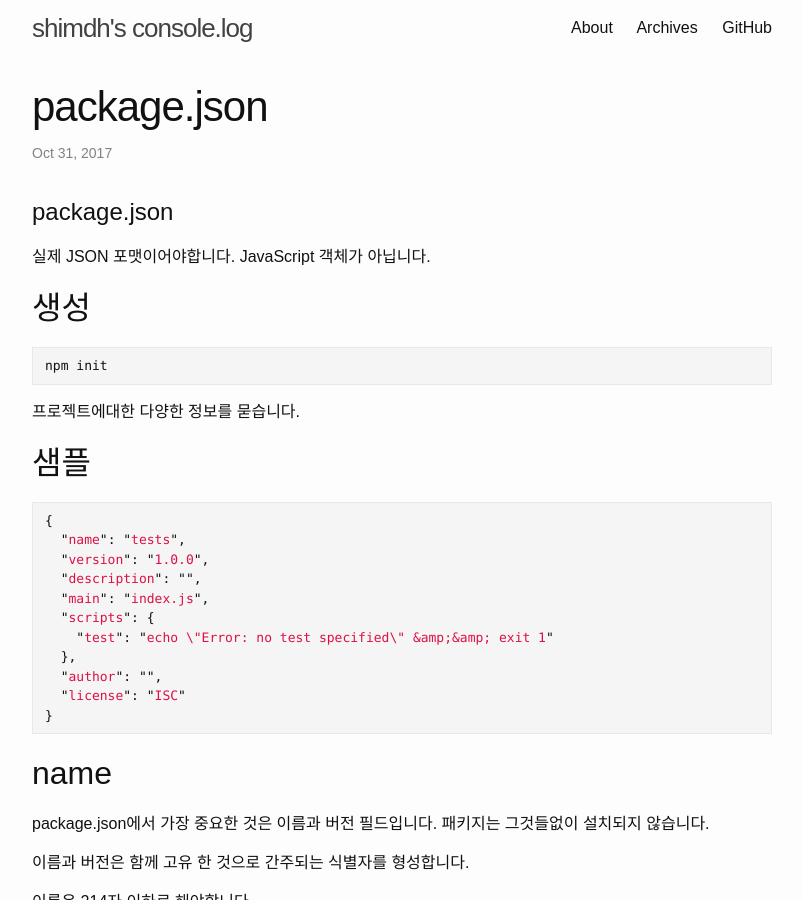
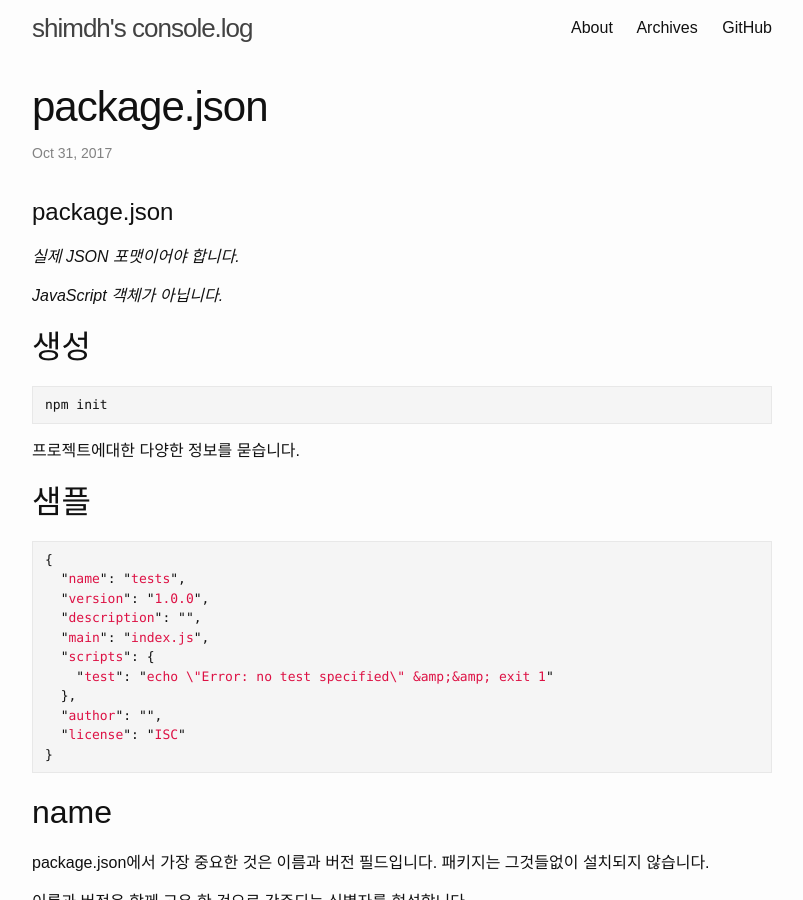
Before and after one commit to yous/whiteglass, a Jekyll site: the page built from _posts/2017-10-31-package.json.md, in a window 1280 px wide and 900 px high. Shown: the whole window, without its empty margins (238-1041 px from the left). Built offline with Jekyll 4.4.1, drawn with Linux system fonts in a browser that asks for light colours.

Commit message:
refactoring

````diff
--- a/_posts/2017-10-31-package.json.md
+++ b/_posts/2017-10-31-package.json.md
@@ -7,8 +7,9 @@ title: "package.json"
 package.json
 ==========
 
-실제 JSON 포맷이어야합니다.
-JavaScript 객체가 아닙니다.
+*실제 JSON 포맷이어야 합니다.*
+
+*JavaScript 객체가 아닙니다.*
 
 생성
 ------
@@ -20,7 +21,7 @@ npm init
 프로젝트에대한 다양한 정보를 묻습니다.
 
 샘플
--------
+---
 
 ```js
 {
@@ -37,7 +38,7 @@ npm init
 ```
 
 name
---------
+----
 
 package.json에서 가장 중요한 것은 이름과 버전 필드입니다. 패키지는 그것들없이 설치되지 않습니다.
 
@@ -52,7 +53,7 @@ package.json에서 가장 중요한 것은 이름과 버전 필드입니다. 패
 URL의 일부분이며 커맨드라인의 인수이고 폴더명입니다.
 
 version
-----------
+-------
 
 패키지를 변경하면 버전이 변경됩니다.
 
@@ -60,13 +61,13 @@ version
 
 
 scripts
----------
+-------
 
 여러 번 실행되는 스크립트 명령을 포함하는 dictionary입니다.
 
 
 dependencies
--------------------
+------------
 
 패키지 이름을 버전 범위에 매핑합니다.
 
@@ -126,7 +127,7 @@ dependencies
 
 
 devDependencies
--------------------------
+---------------
 
 외부 테스트 또는 문서화 프레임 워크를 다운로드하고 빌드할 필요가 있을 겁니다.
 
````
Also changed, not shown: _posts/2017-10-30-ts-check.md (+3 -3 lines), _posts/2017-11-01-rest-client-vs-code.md (+7 -7 lines), _posts/2017-11-06-npx.md (+3 -3 lines).
